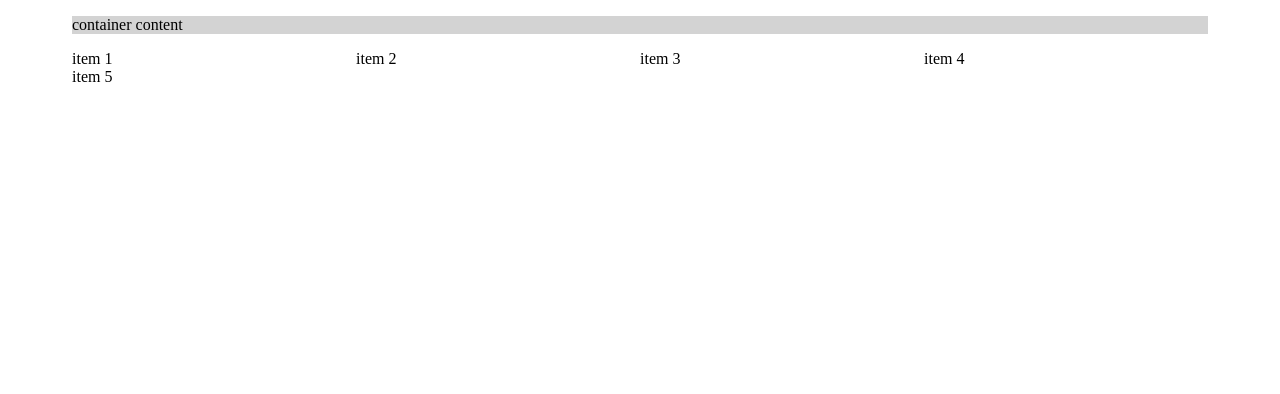
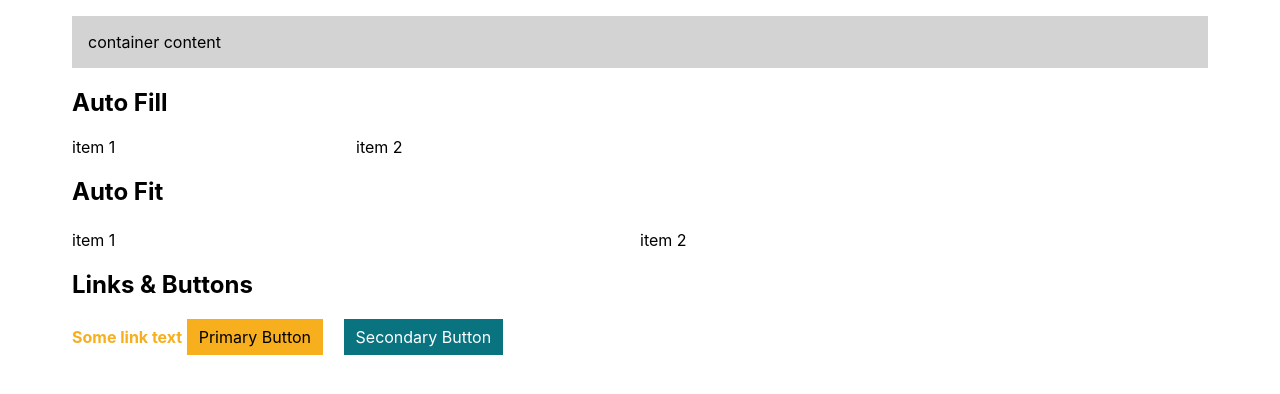
Before and after one commit to kevinrkowalski/starter-css, a website built with Parcel: page src/index.html in a window 1280 px wide. Built offline with nearby package versions, Linux system fonts and the light colour scheme.

Commit message:
adding button and link styles, updating spacing function, adding browserlist

```diff
--- a/package.json
+++ b/package.json
@@ -6,6 +6,7 @@
   "dependencies": {},
   "devDependencies": {
     "parcel-bundler": "^1.12.4",
+    "parcel-plugin-clean-dist": "0.0.6",
     "sass": "^1.32.6",
     "stylelint": "^13.9.0",
     "stylelint-config-sass-guidelines": "^7.1.0"
--- a/src/index.html
+++ b/src/index.html
@@ -13,13 +13,20 @@
     <div style="background-color: lightgray;">
       <p class="p-1">container content</p>
     </div>
-    <div class="grid grid-auto-fit">
+    <h2>Auto Fill</h2>
+    <div class="grid grid-auto-fill">
       <div>item 1</div>
       <div>item 2</div>
-      <div>item 3</div>
-      <div>item 4</div>
-      <div>item 5</div>
     </div>
+    <h2>Auto Fit</h2>
+    <div class="grid grid-auto-fit mt-1-1/2">
+      <div>item 1</div>
+      <div>item 2</div>
+    </div>
+    <h2>Links & Buttons</h2>
+    <a href="#">Some link text</a>
+    <a href="#" class="btn btn-primary">Primary Button</a>
+    <a href="#" class="btn btn-secondary">Secondary Button</a>
   </div>
   <script src="js/index.js"></script>
 </body>
--- a/src/scss/reset/_reset.scss
+++ b/src/scss/global/_global.scss
@@ -5,4 +5,5 @@
 body {
   margin: 0;
   padding: 0;
+  font-family: $sans-serif;
 }
--- /dev/null
+++ b/src/scss/links/_buttons.scss
@@ -0,0 +1,30 @@
+.btn {
+  border: none;
+  display: inline-block;
+  font-weight: normal;
+  padding: 0.5rem 0.75rem;
+
+  & + .btn {
+    margin-left: 1rem;
+  }
+
+  &-primary {
+    background-color: $primary;
+    color: set-color-lightness($primary);
+
+    &:hover {
+      background-color: set-hover-lightness($primary);
+      color: set-color-lightness($primary);
+    }
+  }
+
+  &-secondary {
+    background-color: $secondary;
+    color: set-color-lightness($secondary);
+
+    &:hover {
+      background-color: set-hover-lightness($secondary);
+      color: set-color-lightness($secondary);
+    }
+  }
+}
--- /dev/null
+++ b/src/scss/links/_links.scss
@@ -0,0 +1,9 @@
+a {
+  text-decoration: none;
+  color: $link_primary;
+  font-weight: bold;
+
+  &:hover {
+    color: $link_primary__hover;
+  }
+}
--- a/src/scss/spacing/_spacing.scss
+++ b/src/scss/spacing/_spacing.scss
@@ -1,10 +1,15 @@
 @use 'sass:math';
 
-@for $i from 1 through 3 {
-  $num: $i * 0.5;
+@for $i from 0 through 3 {
+  $num: $i / 2;
   $percentage: $i;
 
-  @if round($num) == $i {
+// check if num is integer to create "1/2" in class name
+@if is-integer($num) == true {
+    $percentage: $i / 2;
+  } @else if is-integer($num) == false and $i > 1 {
+    $percentage: unquote("#{math.floor($i / 2)}-1\\/2");
+  } @else {
     $percentage: 1\/2;
   }
 
--- a/src/scss/style.scss
+++ b/src/scss/style.scss
@@ -1,9 +1,9 @@
 // Variables & Mixins
 @import 'variables/variables';
-@import 'variables/mixins';
+@import 'variables/mixins_functions';
 
-// Reset
-@import 'reset/reset';
+// Global Styles / Reset
+@import 'global/global';
 
 // Container
 @import 'container/container';
@@ -16,3 +16,7 @@
 
 // Spacing (padding & margin)
 @import 'spacing/spacing';
+
+// Links & Buttons
+@import 'links/links';
+@import 'links/buttons';
--- a/src/scss/variables/_mixins.scss
+++ /dev/null
@@ -1,10 +0,0 @@
-// conditionally create media queries for each breakpoint listed in _variables
-@mixin bp($point) {
-  @each $breakpoint in $breakpoints {
-    @if $point == $breakpoint {
-      @media (min-width: $breakpoint) {
-        @content;
-      }
-    }
-  }
-}
--- /dev/null
+++ b/src/scss/variables/_mixins_functions.scss
@@ -0,0 +1,32 @@
+// conditionally create media queries for each breakpoint listed in _variables
+@mixin bp($point) {
+  @each $breakpoint in $breakpoints {
+    @if $point == $breakpoint {
+      @media (min-width: $breakpoint) {
+        @content;
+      }
+    }
+  }
+}
+
+@function is-integer($value) {
+  @return is-number($value) and round($value) == $value;
+}
+
+@function set-color-lightness($color) {
+  @if (lightness($color) > 50) {
+    @return #000;
+  }
+  @else {
+    @return #fff;
+  }
+}
+
+@function set-hover-lightness($color) {
+  @if (lightness($color) > 50) {
+    @return darken($color, 5);
+  }
+  @else {
+    @return lighten($color, 5);
+  }
+}
--- a/src/scss/variables/_variables.scss
+++ b/src/scss/variables/_variables.scss
@@ -9,3 +9,17 @@ $breakpoints: $tablet, $desktop, $widescreen, $highRes;
 
 // Columns
 $minColumnSize: 15.625rem;
+
+// Fonts
+$sans-serif: -apple-system, BlinkMacSystemFont, "Segoe UI", Roboto, Oxygen, Ubuntu, Cantarell, "Fira Sans", "Droid Sans", "Helvetica Neue", Arial, sans-serif, "Apple Color Emoji", "Segoe UI Emoji", "Segoe UI Symbol";
+
+// Colors
+$primary: #f8af1e;
+$secondary: #097380;
+
+$accent_white: #f1faee;
+$accent_blue: complement($primary);
+$accent_red: #e63946;
+
+$link_primary: $primary;
+$link_primary__hover: darken($primary, 10);
```
Also changed, not shown: 4 other files.
